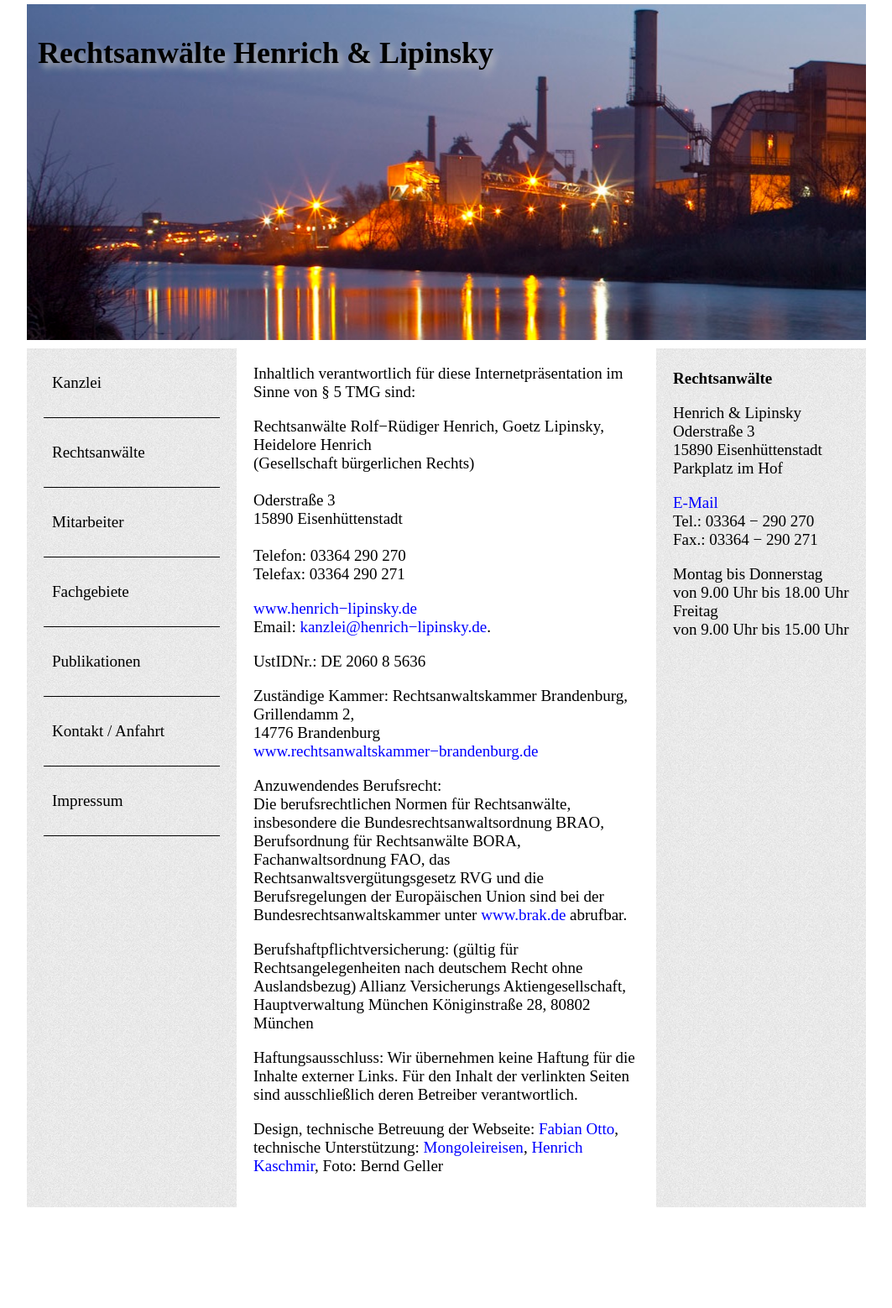
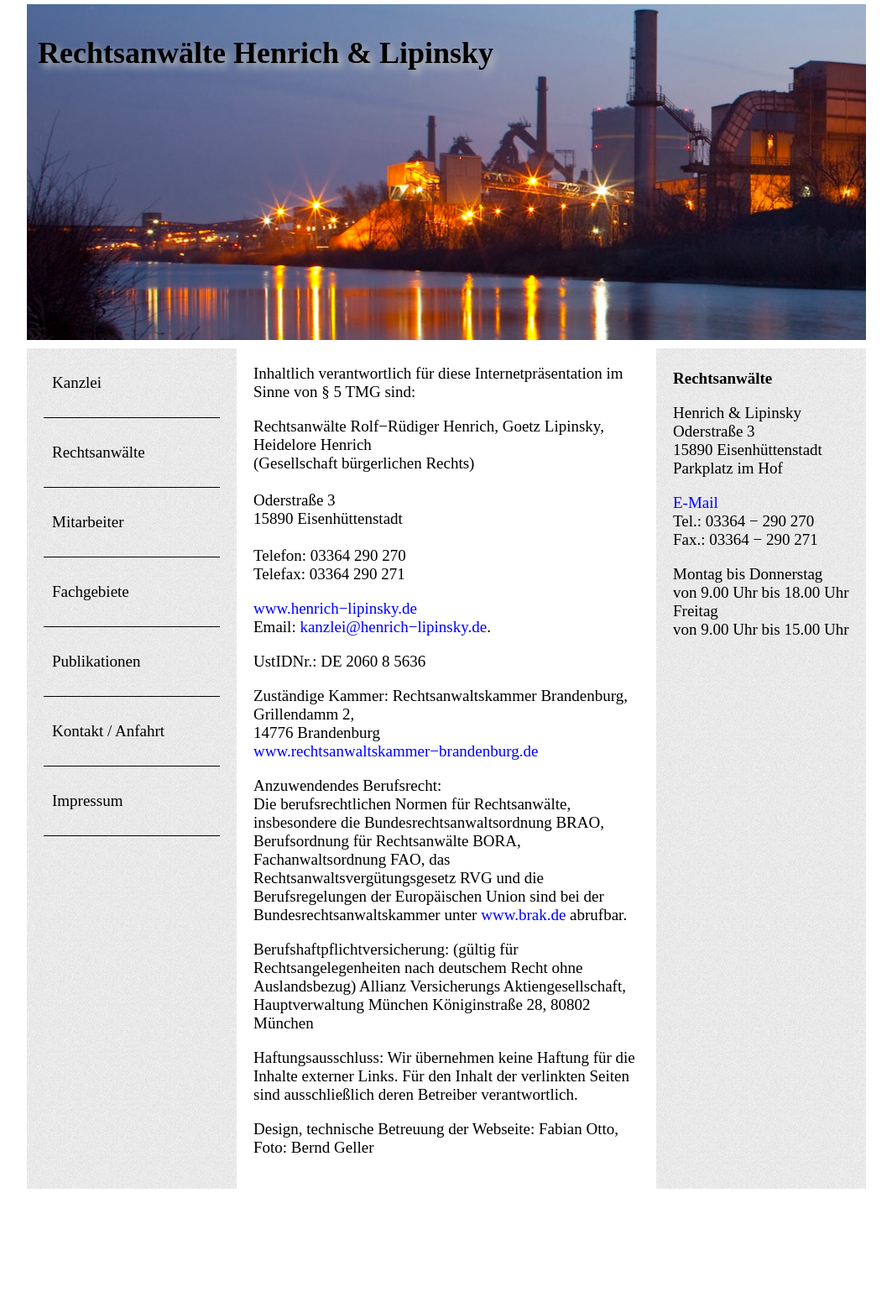
Before and after one commit to zickzackv/henrich-lipinsky.de, a Jekyll site: the page built from impressum/index.html, in a window 1280 px wide. Shown: the whole page at 84% size, without its empty margins (108-1171 px from the left). Built offline with Jekyll 4.4.1, drawn with Linux system fonts in a browser that asks for light colours; Markdown is read by kramdown in place of the engine named in the settings; after the commit the page ends 1536 px from its top, so only the background shows below that.

Commit message:
Update Impressum
Removed links to fair-web.info
removed monglei-reisen.de

```diff
--- a/impressum/index.html
+++ b/impressum/index.html
@@ -48,5 +48,5 @@ Betreiber verantwortlich.
 </p>
 
 <p class="support">
-    Design, technische Betreuung der Webseite: <a href="http://www.fair-web.info">Fabian Otto</a>, technische Unterstützung: <a href="http://www.mongolei-reise.de/">Mongoleireisen</a>, <a href="http://www.henrich-kaschmir.de/">Henrich Kaschmir</a>, Foto: Bernd Geller
+    Design, technische Betreuung der Webseite: Fabian Otto,  Foto: Bernd Geller
 </p>
```
